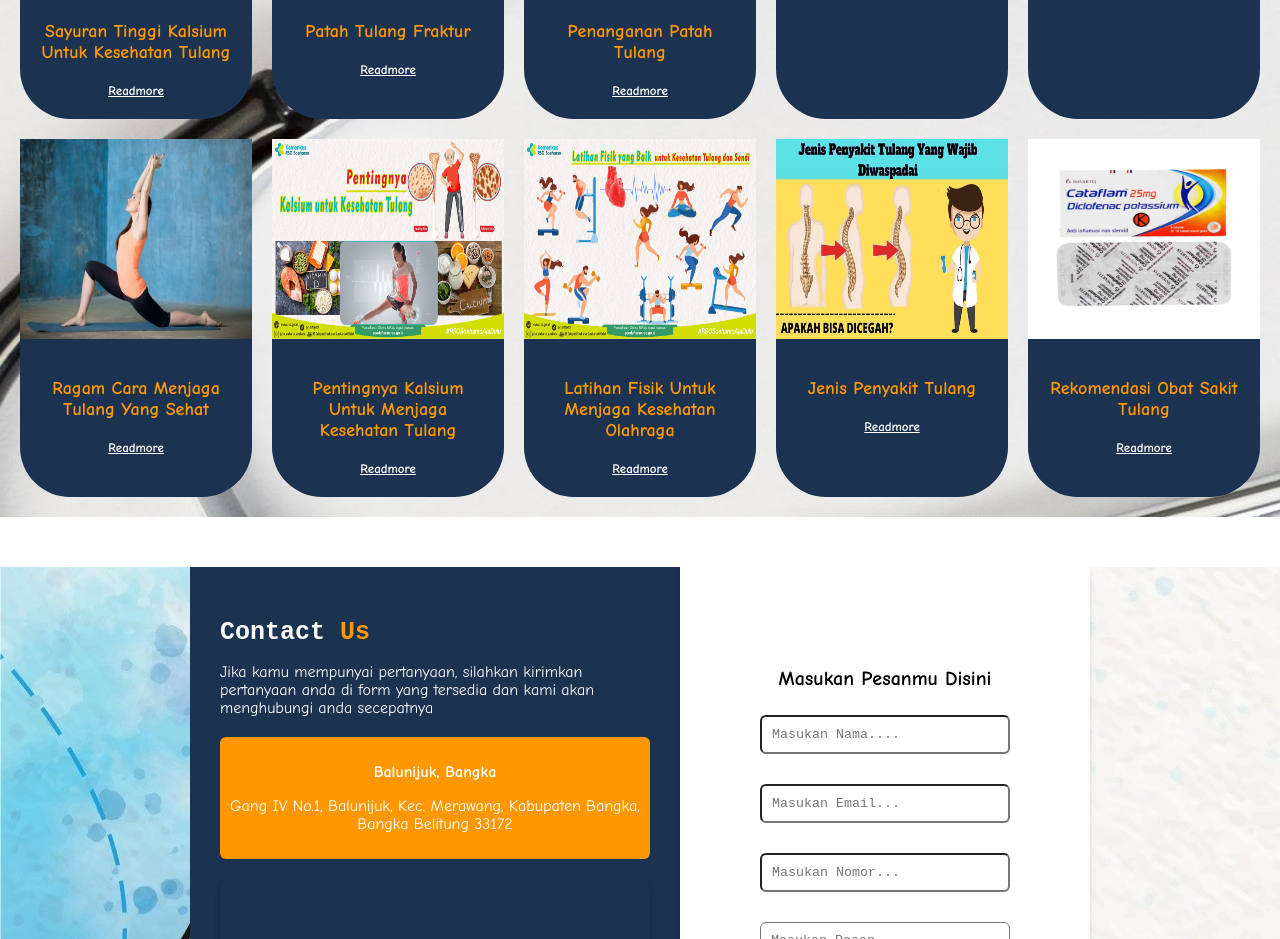
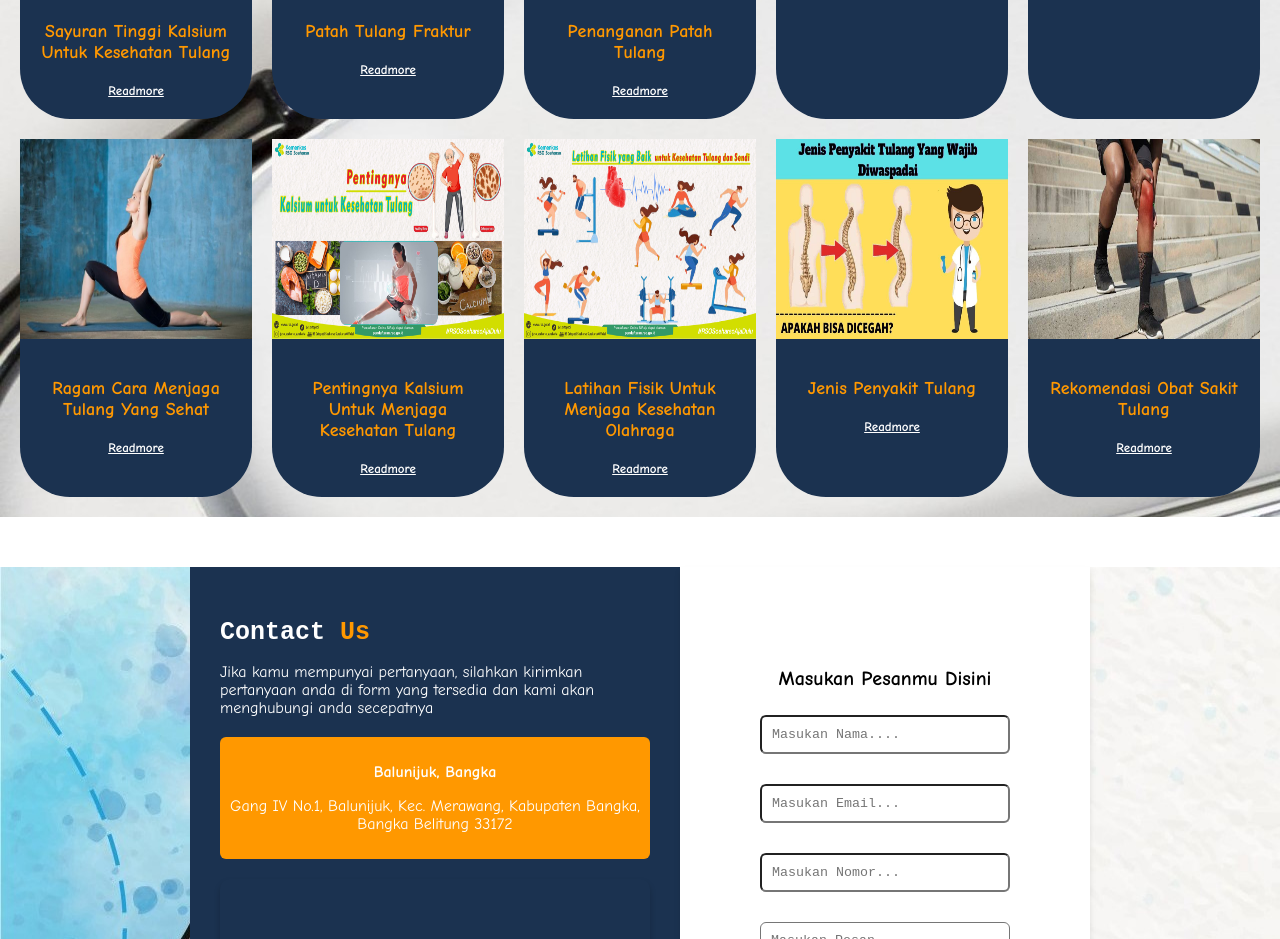
Before and after one commit to ZidanAdja/ProjectUTSPWEB, a plain HTML site: page index.html in a window 1280 px wide. Shown: the part 860-1799 px from the top of the page. Drawn offline with Linux system fonts and the light colour scheme; grey boxes are pictures that could not be loaded.

Commit message:
Update index.html

```diff
--- a/index.html
+++ b/index.html
@@ -153,7 +153,7 @@
         </article>
 
         <article class="IconGaleri">
-            <img src="ImagesKesehatan/ObatSakit.jpg" alt="ObatSakitTulang">
+            <img src="ImagesKesehatan/Nyeri.jpg" alt="ObatSakitTulang">
             <div class="GaleriIsi">
             <h2>Rekomendasi Obat Sakit Tulang</h2>
             <a href="https://www.farmaku.com/artikel/obat-nyeri-tulang-yang-bisa-anda-dapatkan-di-apotek/" target="_blank">Readmore</a>
```
